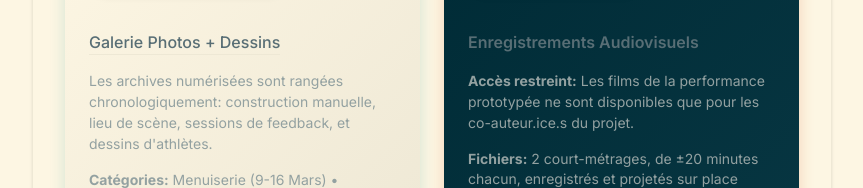
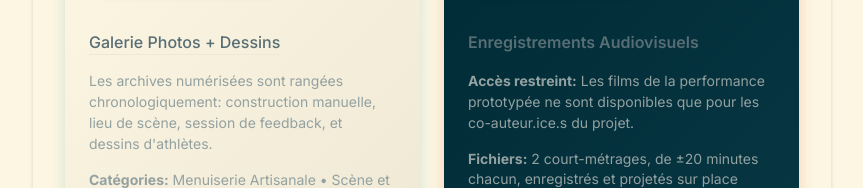
Before and after one commit to daqhris/DoublementAliene, a Next.js app: page /performance in a window 1280 px wide. Shown: the part 764-952 px from the top of the page, without its empty margins (208-1071 px from the left). Built offline with nearby package versions, Linux system fonts and the light colour scheme; no server answers.

Commit message:
modification de phrases

```diff
--- a/app/performance/page.tsx
+++ b/app/performance/page.tsx
@@ -44,10 +44,10 @@ export default function PerformancePage() {
               </h4>
               <p className="theater-nav-description mb-4">
                 Les archives numérisées sont rangées chronologiquement:
-                construction manuelle, lieu de scène, sessions de feedback, et dessins d&apos;athlètes.
+                construction manuelle, lieu de scène, session de feedback, et dessins d&apos;athlètes.
               </p>
               <div className="text-sm text-theater-muted">
-                <strong>Catégories:</strong> Menuiserie (9-16 Mars) • Scène&amp;Performance (17 Mars) • Feedback: Concept-Réflexion • Dessins Numérisés
+                <strong>Catégories:</strong> Menuiserie Artisanale • Scène et Lieu de Performance • Feedback: Concept-Réflexion • Dessins Numérisés
               </div>
             </div>
 
```
